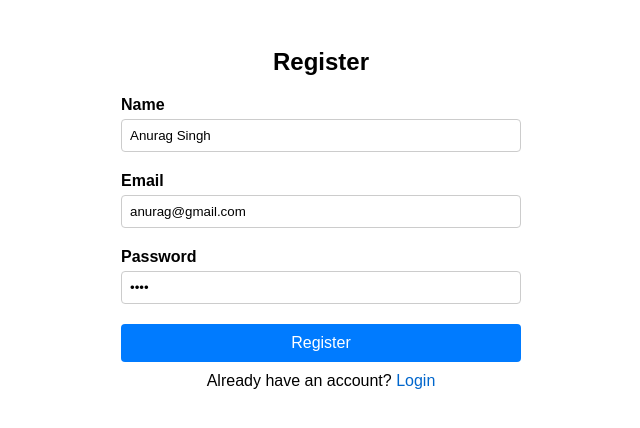
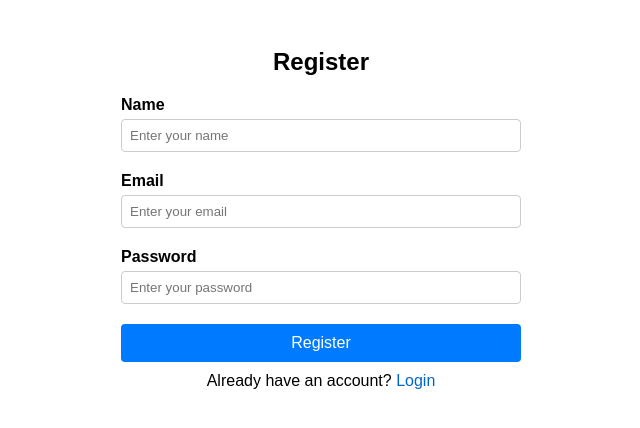
Before and after one commit to Muhammad-Zohaib-Malik/File-Storage, a React (Vite) app in the folder client/: page /register in a window 1280 px wide. Shown: the top 428 px of the page, without its empty margins (319-959 px from the left). Built offline with nearby package versions, Linux system fonts and the light colour scheme.

Commit message:
changes default info

```diff
--- a/client/src/Login.jsx
+++ b/client/src/Login.jsx
@@ -6,8 +6,8 @@ const Login = () => {
   const BASE_URL = "http://localhost:4000";
 
   const [formData, setFormData] = useState({
-    email: "anurag@gmail.com",
-    password: "abcd",
+    email: "",
+    password: "",
   });
 
   // serverError will hold the error message from the server
--- a/client/src/Register.jsx
+++ b/client/src/Register.jsx
@@ -6,9 +6,9 @@ const Register = () => {
   const BASE_URL = "http://localhost:4000";
 
   const [formData, setFormData] = useState({
-    name: "Anurag Singh",
-    email: "anurag@gmail.com",
-    password: "abcd",
+    name: "",
+    email: "",
+    password: "",
   });
 
   // serverError will hold the error message from the server
```
